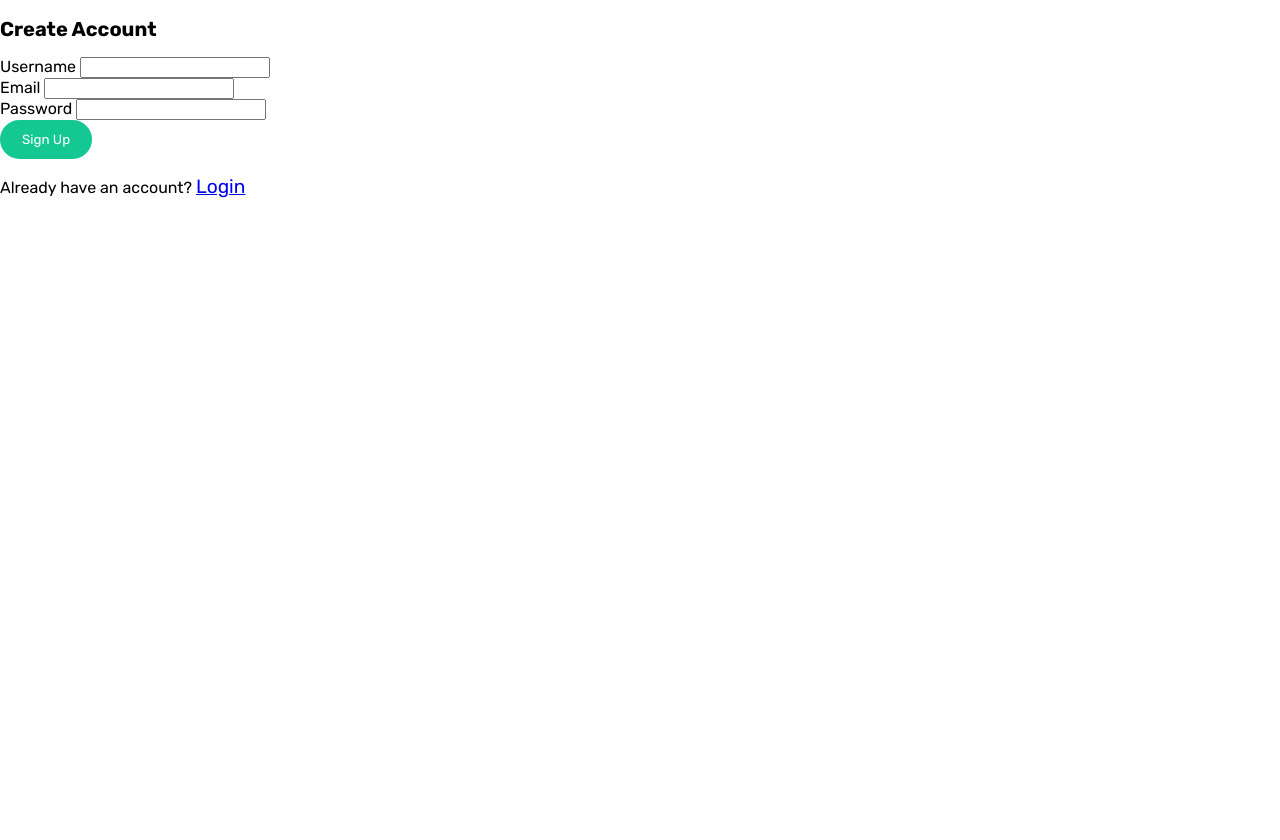
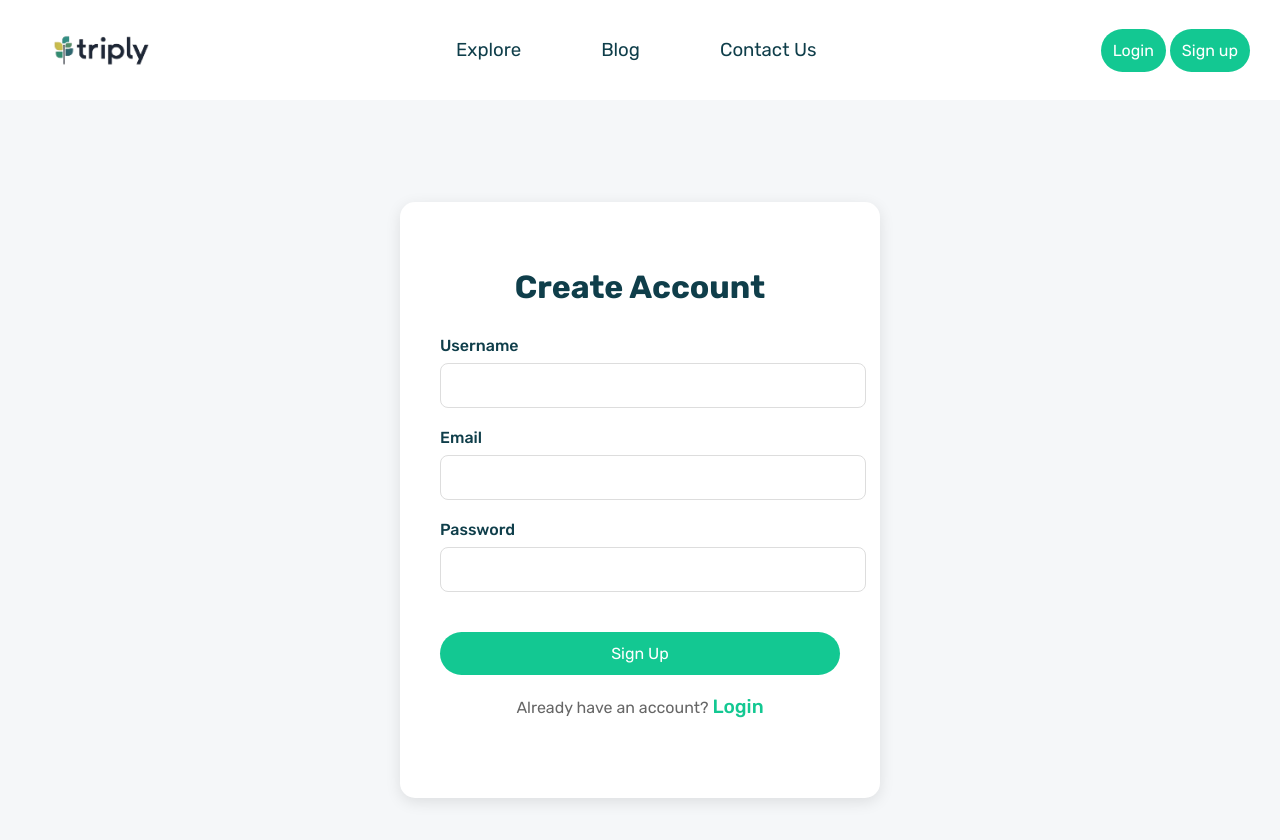
Before and after one commit to ArnavJoshi14/travel-planner-website, a website: page sign_up.html in a window 1280 px wide. Before the commit the page ends 800 px from the top, so only its background shows below. Drawn offline with Linux system fonts and the light colour scheme.

Commit message:
fixed login and signup css

```diff
--- a/sign_up.html
+++ b/sign_up.html
@@ -9,8 +9,34 @@
     <link rel="preconnect" href="https://fonts.googleapis.com">
     <link rel="preconnect" href="https://fonts.gstatic.com" crossorigin>
     <link href="https://fonts.googleapis.com/css2?family=Poppins:ital,wght@0,100;0,200;0,300;0,400;0,500;0,600;0,700;0,800;0,900;1,100;1,200;1,300;1,400;1,500;1,600;1,700;1,800;1,900&family=Rubik:ital,wght@0,300..900;1,300..900&display=swap" rel="stylesheet">
+    <link rel="icon" type="image/png" href="./images/triply-icon.png">
 </head>
 <body>
+    <header>
+        <img src="./images/triply_logo.png" alt="logo" height="100%">
+        <nav>
+            <div class="dropdown">
+                <button class="dropdown-btn">Explore</button>
+                <div class="dropdown-content">
+                    <a href="explore.html">Itinerary</a>
+                    <a href="#split-bills">Split Bills</a>
+                </div>
+            </div>
+            <a href="blog.html">Blog</a>
+            <a href="mailto:triply@gmail.com">Contact Us</a>
+        </nav>
+        <div class="login-signup">
+            <div id="loggedInState" style="display: none;">
+                <span id="welcomeUser"></span>
+                <button onclick="handleLogout()" class="logout-btn">Logout</button>
+            </div>
+            <div id="loggedOutState">
+                <a href="./login-page.html" class="login-btn">Login</a>
+                <a href="./sign_up.html" class="signup-btn">Sign up</a>
+            </div>
+        </div>
+    </header>
+
     <div class="signup-container">
         <div class="signup-form">
             <h2>Create Account</h2>
@@ -55,18 +81,18 @@
 
                 if (response.ok) {
                     document.getElementById('message').textContent = 'Account created successfully!';
-                    document.getElementById('message').style.color = 'green';
+                    document.getElementById('message').className = 'message success';
                     // Redirect to login page after successful signup
                     setTimeout(() => {
                         window.location.href = 'login-page.html';
                     }, 1000);
                 } else {
                     document.getElementById('message').textContent = data.message;
-                    document.getElementById('message').style.color = 'red';
+                    document.getElementById('message').className = 'message error';
                 }
             } catch (error) {
                 document.getElementById('message').textContent = 'An error occurred. Please try again.';
-                document.getElementById('message').style.color = 'red';
+                document.getElementById('message').className = 'message error';
             }
         });
     </script>
--- a/styles.css
+++ b/styles.css
@@ -667,3 +667,113 @@ h2 {
     background-color: #10b382;
     transform: translateY(-2px);
 }
+
+/* Login and Signup page styles */
+.login-container,
+.signup-container {
+    min-height: calc(100vh - 80px);
+    padding: 40px;
+    display: flex;
+    justify-content: center;
+    align-items: center;
+    background: #f5f7f9;
+}
+
+.login-form,
+.signup-form {
+    background: white;
+    padding: 40px;
+    border-radius: 15px;
+    box-shadow: 0 4px 15px rgba(0, 0, 0, 0.1);
+    width: 100%;
+    max-width: 400px;
+}
+
+.login-form h2,
+.signup-form h2 {
+    color: #0f3e4a;
+    margin-bottom: 30px;
+    text-align: center;
+    font-size: 2em;
+}
+
+.form-group {
+    margin-bottom: 20px;
+}
+
+.form-group label {
+    display: block;
+    margin-bottom: 8px;
+    color: #0f3e4a;
+    font-weight: 500;
+}
+
+.form-group input {
+    width: 100%;
+    padding: 12px;
+    border: 1px solid #ddd;
+    border-radius: 8px;
+    font-size: 16px;
+    transition: border-color 0.3s ease;
+}
+
+.form-group input:focus {
+    outline: none;
+    border-color: #13c892;
+}
+
+.login-btn,
+.signup-btn {
+    width: 100%;
+    padding: 12px;
+    background-color: #13c892;
+    color: white;
+    border: none;
+    border-radius: 30px;
+    font-size: 16px;
+    cursor: pointer;
+    transition: all 0.3s ease;
+    margin-top: 20px;
+}
+
+.login-btn:hover,
+.signup-btn:hover {
+    background-color: #10b382;
+    transform: translateY(-2px);
+}
+
+.signup-link,
+.login-link {
+    text-align: center;
+    margin-top: 20px;
+    color: #666;
+}
+
+.signup-link a,
+.login-link a {
+    color: #13c892;
+    text-decoration: none;
+    font-weight: 500;
+}
+
+.signup-link a:hover,
+.login-link a:hover {
+    text-decoration: underline;
+}
+
+.message {
+    margin-top: 20px;
+    padding: 10px;
+    border-radius: 8px;
+    text-align: center;
+}
+
+.message.success {
+    background-color: #e6f7f0;
+    color: #13c892;
+}
+
+.message.error {
+    background-color: #ffe6e6;
+    color: #ff4d4d;
+}
```
Also changed, not shown: login-page.html (+29 -3 lines).
